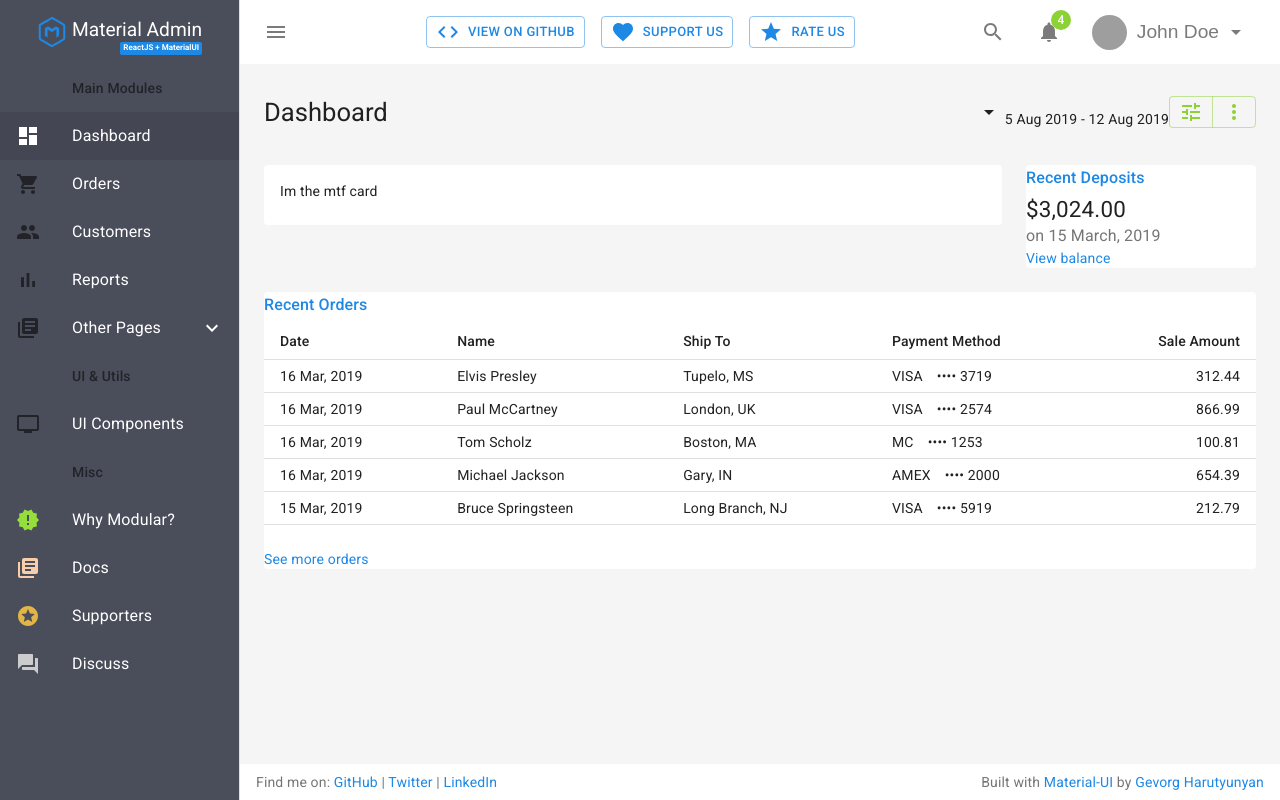
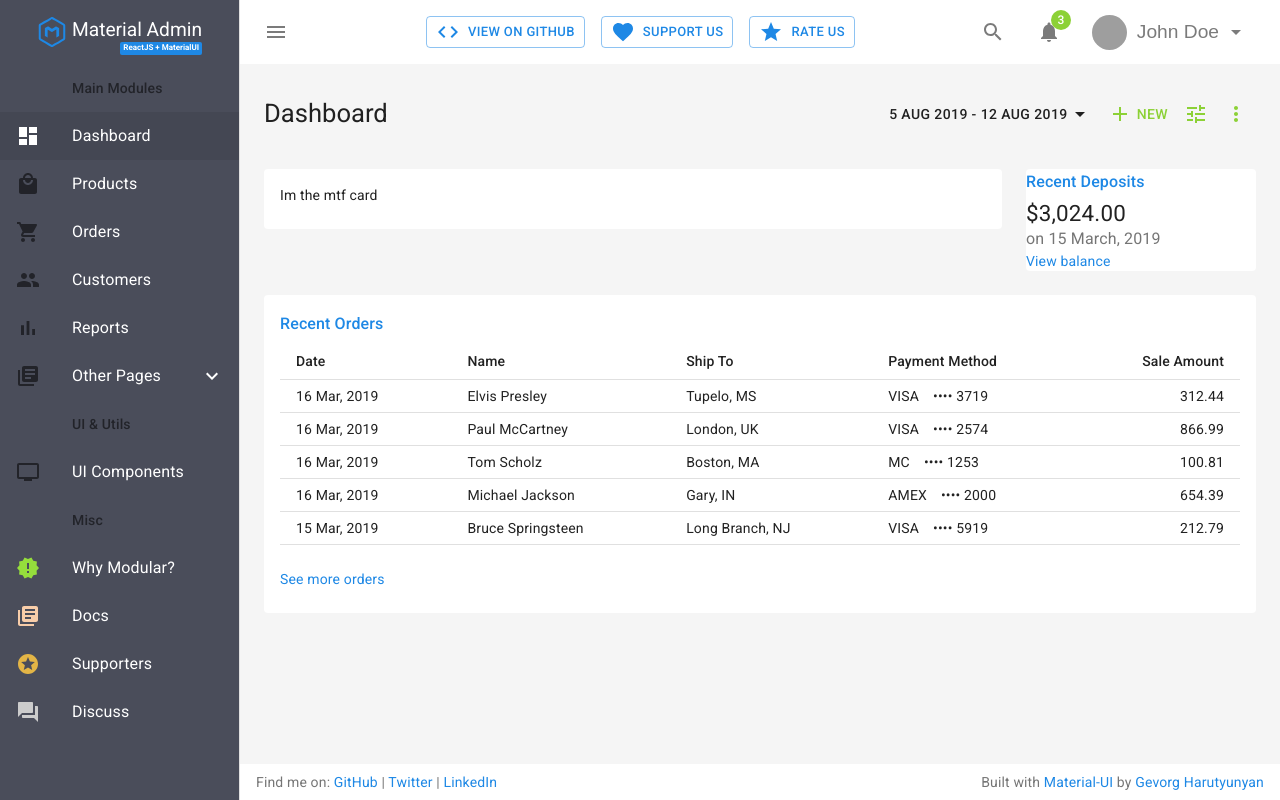
Before and after one commit to modularcode/modular-admin-react-pro, a React (Create React App) app: page / in a window 1280 px wide. Built offline with nearby package versions, Linux system fonts and the light colour scheme; grey boxes are pictures that could not be loaded.

Commit message:
Setup Header notifications layout

```diff
--- a/src/Dashboard/Main/Main.tsx
+++ b/src/Dashboard/Main/Main.tsx
@@ -14,7 +14,8 @@ import PageToolbar from '../_common/BasePageToolbar'
 // Submodules
 import MainActions from './MainActions'
 import Deposits from './Deposits'
-import Orders from './Orders'
+import MainOrders from './MainOrders'
+import MainHistory from './MainHistory'
 
 export default function Overview() {
   // const classes = useStyles()
@@ -28,13 +29,7 @@ export default function Overview() {
       <Grid container spacing={3}>
         {/* Chart */}
         <Grid item xs={12} md={8} lg={9}>
-          <Card>
-            <CardContent>
-              Im the mtf card
-              {/* <p className={classes.cardCategory}>Revenue</p> */}
-              {/* <h3 className={classes.cardTitle}>$34,245</h3> */}
-            </CardContent>
-          </Card>
+          <MainHistory />
         </Grid>
         {/* Recent Deposits */}
         <Grid item xs={12} md={4} lg={3}>
@@ -44,9 +39,7 @@ export default function Overview() {
         </Grid>
         {/* Recent Orders */}
         <Grid item xs={12}>
-          <Paper>
-            <Orders />
-          </Paper>
+          <MainOrders />
         </Grid>
       </Grid>
     </PageContainer>
--- a/src/Dashboard/Main/MainActions.tsx
+++ b/src/Dashboard/Main/MainActions.tsx
@@ -1,5 +1,6 @@
 import React from 'react'
 
+import { makeStyles } from '@material-ui/core/styles'
 import Button from '@material-ui/core/Button'
 import ButtonGroup from '@material-ui/core/ButtonGroup'
 import Tooltip from '@material-ui/core/Tooltip'
@@ -7,21 +8,28 @@ import IconMore from '@material-ui/icons/MoreVert'
 import IconFilter from '@material-ui/icons/Tune'
 import IconDropDown from '@material-ui/icons/ArrowDropDown'
 import IconShare from '@material-ui/icons/Share'
+import IconNew from '@material-ui/icons/Add'
+
+import { Theme } from '../../_theme'
 
 const MainActions: React.FC<any> = () => {
+  const classes = useStyles()
+
   return (
     <div>
-      <IconDropDown /> 5 Aug 2019 - 12 Aug 2019
-      <ButtonGroup
-        size="small"
-        aria-label="Page Actions"
-        variant="outlined"
-        color="secondary"
-      >
-        {/* <Button variant="contained" href="#contained-buttons">
-  </Button> */}
+      <Tooltip title="Date Range">
+        <Button>
+          5 Aug 2019 - 12 Aug 2019 <IconDropDown />
+        </Button>
+      </Tooltip>
+      <Tooltip title="Create new">
+        <Button color="secondary">
+          <IconNew className={classes.iconNew} />
+          New
+        </Button>
+      </Tooltip>
       <Tooltip title="Filter">
-          <Button color="secondary" href="#contained-buttons">
+        <Button color="secondary">
           <IconFilter />
         </Button>
       </Tooltip>
@@ -30,9 +38,14 @@ const MainActions: React.FC<any> = () => {
           <IconMore />
         </Button>
       </Tooltip>
-      </ButtonGroup>
     </div>
   )
 }
 
+const useStyles = makeStyles((theme: Theme) => ({
+  iconNew: {
+    marginRight: 5,
+  },
+}))
+
 export default MainActions
--- a/src/Dashboard/Main/MainHistory.tsx
+++ b/src/Dashboard/Main/MainHistory.tsx
@@ -1,7 +1,18 @@
 import React from 'react'
+import { makeStyles } from '@material-ui/core/styles'
+import Card from '@material-ui/core/Card'
+import CardContent from '@material-ui/core/CardContent'
 
 const MainHistory = () => {
-  return <div></div>
+  return (
+    <Card>
+      <CardContent>
+        Im the mtf card
+        {/* <p className={classes.cardCategory}>Revenue</p> */}
+        {/* <h3 className={classes.cardTitle}>$34,245</h3> */}
+      </CardContent>
+    </Card>
+  )
 }
 
 export default MainHistory
--- a/src/Dashboard/Main/MainOrders.tsx
+++ b/src/Dashboard/Main/MainOrders.tsx
@@ -1,7 +1,93 @@
+/* eslint-disable no-script-url */
+
 import React from 'react'
+import Link from '@material-ui/core/Link'
+import { makeStyles } from '@material-ui/core/styles'
+import Card from '@material-ui/core/Card'
+import CardContent from '@material-ui/core/CardContent'
+import Table from '@material-ui/core/Table'
+import TableBody from '@material-ui/core/TableBody'
+import TableCell from '@material-ui/core/TableCell'
+import TableHead from '@material-ui/core/TableHead'
+import TableRow from '@material-ui/core/TableRow'
+import Title from './Title'
 
-const MainOrders = () => {
-  return <div></div>
+// Generate Order Data
+function createData(
+  id: number,
+  date: string,
+  name: string,
+  shipTo: string,
+  paymentMethod: string,
+  amount: number,
+) {
+  return { id, date, name, shipTo, paymentMethod, amount }
 }
 
+const rows = [
+  createData(0, '16 Mar, 2019', 'Elvis Presley', 'Tupelo, MS', 'VISA ⠀•••• 3719', 312.44),
+  createData(
+    1,
+    '16 Mar, 2019',
+    'Paul McCartney',
+    'London, UK',
+    'VISA ⠀•••• 2574',
+    866.99,
+  ),
+  createData(2, '16 Mar, 2019', 'Tom Scholz', 'Boston, MA', 'MC ⠀•••• 1253', 100.81),
+  createData(3, '16 Mar, 2019', 'Michael Jackson', 'Gary, IN', 'AMEX ⠀•••• 2000', 654.39),
+  createData(
+    4,
+    '15 Mar, 2019',
+    'Bruce Springsteen',
+    'Long Branch, NJ',
+    'VISA ⠀•••• 5919',
+    212.79,
+  ),
+]
+
+const MainOrders: React.FC<any> = () => {
+  const classes = useStyles()
+  return (
+    <Card>
+      <CardContent>
+        <Title>Recent Orders</Title>
+        <Table size="small">
+          <TableHead>
+            <TableRow>
+              <TableCell>Date</TableCell>
+              <TableCell>Name</TableCell>
+              <TableCell>Ship To</TableCell>
+              <TableCell>Payment Method</TableCell>
+              <TableCell align="right">Sale Amount</TableCell>
+            </TableRow>
+          </TableHead>
+          <TableBody>
+            {rows.map(row => (
+              <TableRow key={row.id}>
+                <TableCell>{row.date}</TableCell>
+                <TableCell>{row.name}</TableCell>
+                <TableCell>{row.shipTo}</TableCell>
+                <TableCell>{row.paymentMethod}</TableCell>
+                <TableCell align="right">{row.amount}</TableCell>
+              </TableRow>
+            ))}
+          </TableBody>
+        </Table>
+        <div className={classes.seeMore}>
+          <Link color="primary" href="javascript:;">
+            See more orders
+          </Link>
+        </div>
+      </CardContent>
+    </Card>
+  )
+}
+
+const useStyles = makeStyles(theme => ({
+  seeMore: {
+    marginTop: theme.spacing(3),
+  },
+}))
+
 export default MainOrders
--- a/src/Dashboard/Main/Orders.tsx
+++ /dev/null
@@ -1,66 +0,0 @@
-/* eslint-disable no-script-url */
-
-import React from 'react'
-import Link from '@material-ui/core/Link'
-import { makeStyles } from '@material-ui/core/styles'
-import Table from '@material-ui/core/Table'
-import TableBody from '@material-ui/core/TableBody'
-import TableCell from '@material-ui/core/TableCell'
-import TableHead from '@material-ui/core/TableHead'
-import TableRow from '@material-ui/core/TableRow'
-import Title from './Title'
-
-// Generate Order Data
-function createData(id: number, date: string, name: string, shipTo: string, paymentMethod: string, amount: number) {
-  return { id, date, name, shipTo, paymentMethod, amount }
-}
-
-const rows = [
-  createData(0, '16 Mar, 2019', 'Elvis Presley', 'Tupelo, MS', 'VISA ⠀•••• 3719', 312.44),
-  createData(1, '16 Mar, 2019', 'Paul McCartney', 'London, UK', 'VISA ⠀•••• 2574', 866.99),
-  createData(2, '16 Mar, 2019', 'Tom Scholz', 'Boston, MA', 'MC ⠀•••• 1253', 100.81),
-  createData(3, '16 Mar, 2019', 'Michael Jackson', 'Gary, IN', 'AMEX ⠀•••• 2000', 654.39),
-  createData(4, '15 Mar, 2019', 'Bruce Springsteen', 'Long Branch, NJ', 'VISA ⠀•••• 5919', 212.79),
-]
-
-const useStyles = makeStyles(theme => ({
-  seeMore: {
-    marginTop: theme.spacing(3),
-  },
-}))
-
-export default function Orders() {
-  const classes = useStyles()
-  return (
-    <React.Fragment>
-      <Title>Recent Orders</Title>
-      <Table size="small">
-        <TableHead>
-          <TableRow>
-            <TableCell>Date</TableCell>
-            <TableCell>Name</TableCell>
-            <TableCell>Ship To</TableCell>
-            <TableCell>Payment Method</TableCell>
-            <TableCell align="right">Sale Amount</TableCell>
-          </TableRow>
-        </TableHead>
-        <TableBody>
-          {rows.map(row => (
-            <TableRow key={row.id}>
-              <TableCell>{row.date}</TableCell>
-              <TableCell>{row.name}</TableCell>
-              <TableCell>{row.shipTo}</TableCell>
-              <TableCell>{row.paymentMethod}</TableCell>
-              <TableCell align="right">{row.amount}</TableCell>
-            </TableRow>
-          ))}
-        </TableBody>
-      </Table>
-      <div className={classes.seeMore}>
-        <Link color="primary" href="javascript:;">
-          See more orders
-        </Link>
-      </div>
-    </React.Fragment>
-  )
-}
--- a/src/Dashboard/_common/TheHeader/HeaderNotifications.tsx
+++ b/src/Dashboard/_common/TheHeader/HeaderNotifications.tsx
@@ -4,30 +4,142 @@ import { makeStyles } from '@material-ui/core/styles'
 import IconButton from '@material-ui/core/IconButton'
 import Badge from '@material-ui/core/Badge'
 import IconNotifications from '@material-ui/icons/Notifications'
+import Menu from '@material-ui/core/Menu'
+import List from '@material-ui/core/List'
+import ListItem from '@material-ui/core/ListItem'
+import ListItemText from '@material-ui/core/ListItemText'
+import ListItemAvatar from '@material-ui/core/ListItemAvatar'
+import Avatar from '@material-ui/core/Avatar'
+import Typography from '@material-ui/core/Typography'
+
+const notifications = [
+  {
+    user: {
+      name: 'Remy Sharp',
+      image: 'https://material-ui.com/static/images/avatar/1.jpg',
+    },
+    title: 'New Order',
+    content: " — I'll be in your neighborhood doing errands this…",
+  },
+  {
+    user: {
+      name: 'Travis Howard',
+      image: 'https://material-ui.com//static/images/avatar/2.jpg',
+    },
+    title: 'New Signup',
+    content: " — Wish I could come, but I'm out of town this…",
+  },
+  {
+    user: {
+      name: 'Oui Oui',
+      image: 'https://material-ui.com//static/images/avatar/3.jpg',
+    },
+    title: 'Refund Request',
+    content: 'please provide me a refund for my order',
+  },
+]
 
 const HeaderNotifications = () => {
   const classes = useStyles()
+  const [anchorEl, setAnchorEl] = React.useState<null | HTMLElement>(null)
+
+  function handleClick(event: React.MouseEvent<HTMLButtonElement>) {
+    setAnchorEl(event.currentTarget)
+  }
+
+  function handleClose() {
+    setAnchorEl(null)
+  }
 
   return (
+    <div className={classes.headerNotifications}>
       <IconButton
         edge="start"
         color="inherit"
         aria-label="Search"
         className={classes.button}
+        aria-controls="HeaderNotifications"
+        aria-haspopup="true"
+        onClick={handleClick}
       >
-      <Badge badgeContent={4} color="secondary" classes={{ badge: classes.badge }}>
+        <Badge badgeContent={3} color="secondary" classes={{ badge: classes.badge }}>
           <IconNotifications />
         </Badge>
       </IconButton>
+      <Menu
+        id="HeaderNotifications"
+        anchorEl={anchorEl}
+        keepMounted
+        open={Boolean(anchorEl)}
+        onClose={handleClose}
+        elevation={1}
+        getContentAnchorEl={null}
+        anchorOrigin={{
+          vertical: 'bottom',
+          horizontal: 'left',
+        }}
+        transformOrigin={{
+          vertical: 'top',
+          horizontal: 'center',
+        }}
+        classes={{ paper: classes.notifications }}
+      >
+        <List className={classes.notifications}>
+          {notifications.map((notification, index) => (
+            <ListItem button alignItems="flex-start" key={index}>
+              <ListItemAvatar>
+                <Avatar alt={notification.user.name} src={notification.user.image} />
+              </ListItemAvatar>
+              <ListItemText
+                primary={notification.title}
+                secondary={
+                  <React.Fragment>
+                    <Typography
+                      component="span"
+                      variant="body2"
+                      className={classes.inline}
+                      color="textPrimary"
+                    >
+                      {notification.user.name}
+                    </Typography>
+                    {notification.content}
+                  </React.Fragment>
+                }
+              />
+            </ListItem>
+          ))}
+        </List>
+      </Menu>
+    </div>
   )
 }
 
+// const HeaderNotificationsContent = () => {
+//   const classes = useStyles()
+
+//   return <List className={classes.notifications}></List>
+// }
+
 const useStyles = makeStyles(theme => ({
-  button: {
+  headerNotifications: {
     marginRight: 23,
+    // position: 'relative',
+    // position: 'absolute'
   },
+  notificationsContainer: {
+    // position: 'relative',
+  },
+  button: {},
   badge: {
     color: '#fff',
+  },
+  notifications: {
+    // width: 360,
+    maxWidth: 360,
+    backgroundColor: theme.palette.background.paper,
+  },
+  inline: {
+    display: 'inline',
   },
 }))
 
--- a/src/Dashboard/_common/TheSidebar/SidebarNav.tsx
+++ b/src/Dashboard/_common/TheSidebar/SidebarNav.tsx
@@ -4,7 +4,8 @@ import List from '@material-ui/core/List'
 import ListSubheader from '@material-ui/core/ListSubheader'
 
 import IconDashboard from '@material-ui/icons/Dashboard'
-import IconShoppingCart from '@material-ui/icons/ShoppingCart'
+import IconProducts from '@material-ui/icons/LocalMall'
+import IconOrders from '@material-ui/icons/ShoppingCart'
 import IconPeople from '@material-ui/icons/People'
 import IconBarChart from '@material-ui/icons/BarChart'
 import IconPersonalVideo from '@material-ui/icons/PersonalVideo'
@@ -31,9 +32,14 @@ const SidebarNav = (props: SidebarNavProps) => {
       Icon: IconDashboard,
     },
     {
+      name: 'Products',
+      link: '/products',
+      Icon: IconProducts,
+    },
+    {
       name: 'Orders',
       link: '/orders',
-      Icon: IconShoppingCart,
+      Icon: IconOrders,
     },
     {
       name: 'Customers',
--- a/src/_theme/index.ts
+++ b/src/_theme/index.ts
@@ -34,8 +34,13 @@ const coreTheme = createMuiTheme({
   overrides: {
     MuiButton: {
       root: {
+        minWidth: 0,
+        '&$hover': {
+          backgroundColor: 'rgba(0, 0, 0, 0.08)',
+        },
         '&$focusVisible': {
           boxShadow: 'none',
+          backgroundColor: 'rgba(0, 0, 0, 0.06)',
         },
       },
       contained: {
```
Lines whose indentation alone changed are shown as unchanged.
